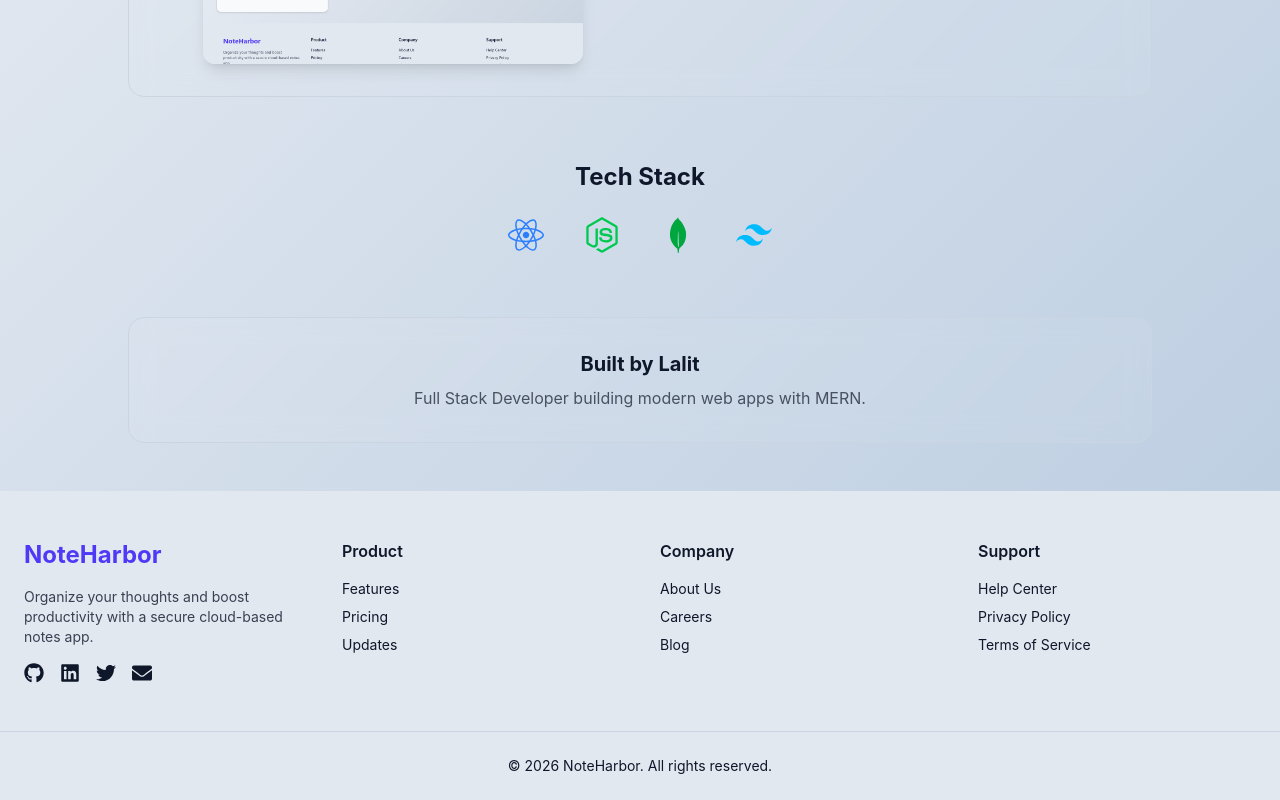
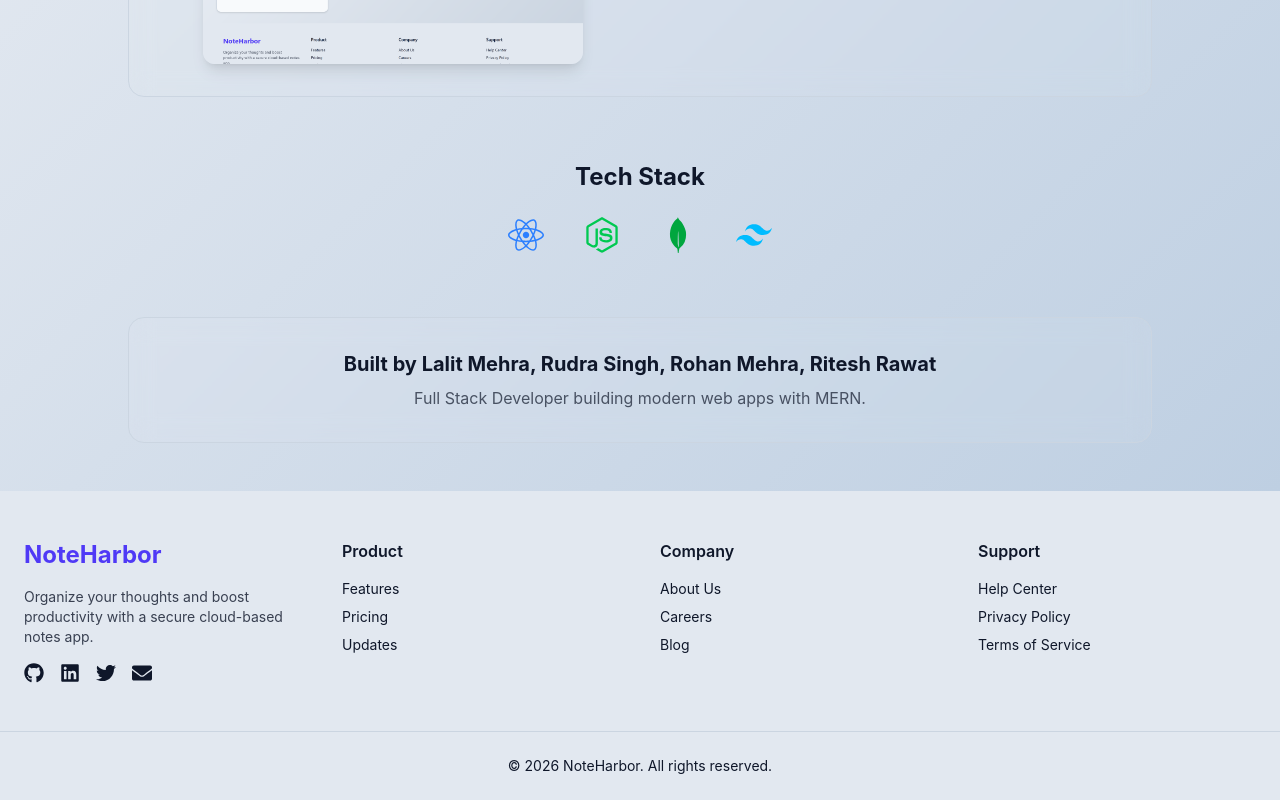
Before and after one commit to Lalitmehra9720/NoteHarbor, a React (Vite) app in the folder client/: page /about in a window 1280 px wide. Shown: the part 1450-2250 px from the top of the page. Built offline with nearby package versions, Linux system fonts and the light colour scheme; no server answers; a web font is replaced by a local one.

Commit message:
fix: spells

```diff
--- a/client/src/pages/About.jsx
+++ b/client/src/pages/About.jsx
@@ -115,7 +115,7 @@
 
         {/* 👨‍💻 DEV */}
         <div className="glass-card text-center">
-          <h2 className="text-xl font-bold mb-2">Built by Lalit </h2>
+          <h2 className="text-xl font-bold mb-2">Built by Lalit Mehra, Rudra Singh, Rohan Mehra, Ritesh Rawat </h2>
           <p className="opacity-70">
             Full Stack Developer building modern web apps with MERN.
           </p>
```
